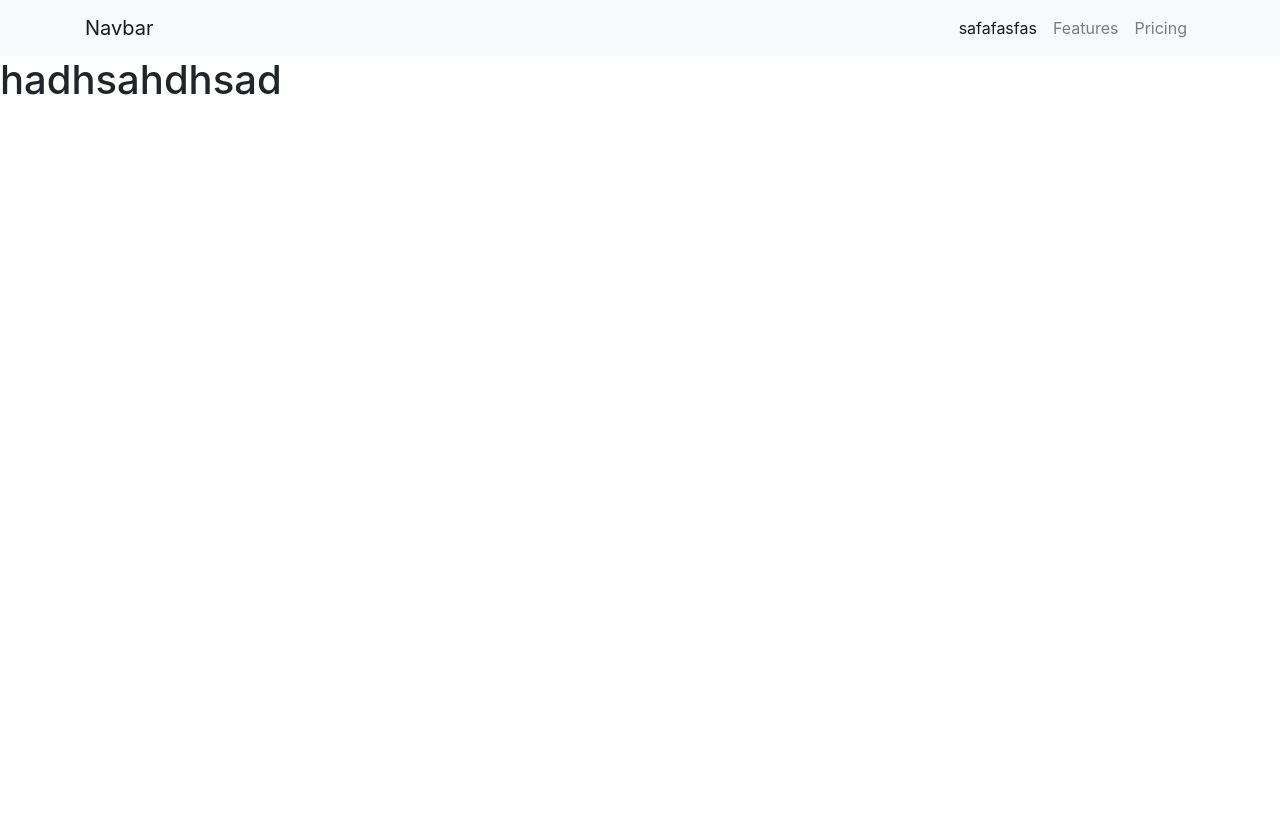
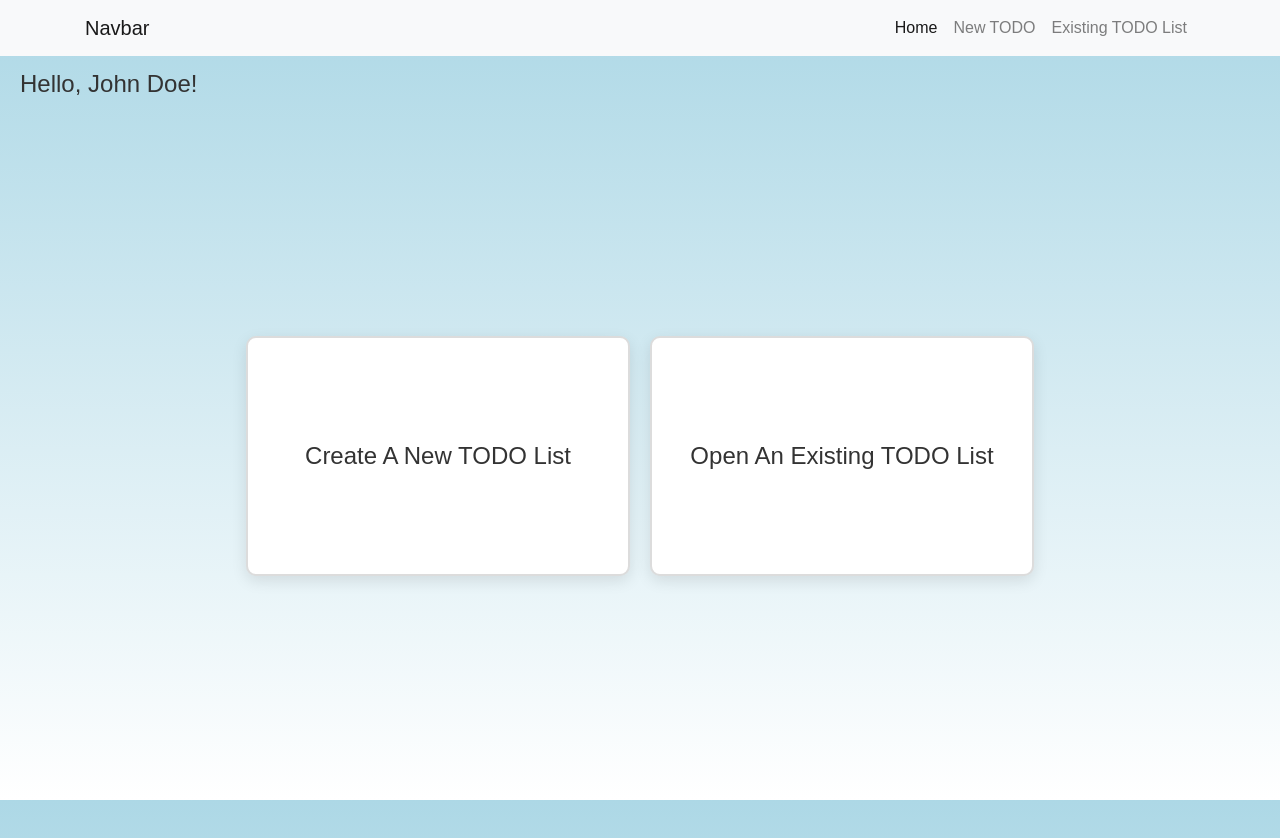
Before and after one commit to crxig-rxberts/sqaada, a React (Create React App) app in the folder client/: page /home in a window 1280 px wide. Shown: the top 838 px of the page. Before the commit the page ends 800 px from the top, so only its background shows below. Built offline with nearby package versions, Linux system fonts and the light colour scheme.

Commit message:
Creating the home page and addng some basic CSS

```diff
--- a/client/src/App.js
+++ b/client/src/App.js
@@ -13,7 +13,10 @@ export class App extends Component {
             <Route
               key={route.path}
               path={route.path}
-              component={route.component}
+              exact={route.exact}
+              render={(props) => (
+                <route.component {...props} userName={route.userName} />
+              )}
             />
           ))}
         </div>
--- a/client/src/Components/Home.js
+++ b/client/src/Components/Home.js
@@ -1,9 +1,18 @@
-import React from 'react'
-
-export default function Home() {
+import React from 'react';
+import '../StyleComponents/Home.css';
+import { Link } from 'react-router-dom';
+export default function Home({ userName }) {
     return (
-        <div>
-            <h1 className="">hadhsahdhsad</h1>
-        </div>
+        <div className="home-page-container">
+        <h1 className="welcome-message">Hello, {userName}!</h1>
+        <div className="button-container">
+        <Link to="/newTODO" className="button">
+          Create A New TODO List
+        </Link>
+        <Link to="/openExistingTODO" className="button">
+          Open An Existing TODO List
+        </Link>
+      </div>
+      </div>
     )
 }
--- a/client/src/Components/Navbar.js
+++ b/client/src/Components/Navbar.js
@@ -13,13 +13,13 @@ export default function Navbar() {
 							<div className="collapse navbar-collapse" id="navbarNav">
 								<ul className="ml-auto navbar-nav">
 									<li className="nav-item active">
-										<Link to="/home" className="nav-link">safafasfas</Link>
+										<Link to="/home" className="nav-link">Home</Link>
 									</li>
 									<li className="nav-item">
-										<Link to="/" className="nav-link" >Features</Link>
+										<Link to="/newTODO" className="nav-link" >New TODO</Link>
 									</li>
 									<li className="nav-item">
-										<Link to="/" className="nav-link" >Pricing</Link>
+										<Link to="/existingTODOList" className="nav-link" >Existing TODO List</Link>
 									</li>
 								</ul>
 							</div>
--- /dev/null
+++ b/client/src/StyleComponents/Home.css
@@ -0,0 +1,60 @@
+body, html {
+  margin: 0;
+  padding: 0;
+  height: 100%;
+  font-family: Arial, sans-serif;
+  background: linear-gradient(to bottom, #add8e6, #ffffff);
+}
+
+#root {
+  height: 100%;
+}
+
+.home-page-container {
+  display: flex;
+  flex-direction: column;
+  justify-content: center;
+  align-items: center;
+  min-height: 100vh;
+  color: #333;
+  text-align: center;
+}
+
+.welcome-message {
+  position: absolute;
+  top: 70px;
+  left: 20px;
+  font-size: 1.5rem;
+}
+
+.button-container {
+  display: flex;
+  justify-content: center;
+  align-items: center;
+  width: 100%;
+  gap: 20px;
+}
+
+.button {
+  background-color: #fff;
+  border: 2px solid #dcdcdc;
+  border-radius: 10px;
+  width: 30vw;
+  height: 30vh;
+  font-size: 1.5rem;
+  display: flex;
+  align-items: center;
+  justify-content: center;
+  text-align: center;
+  color: #333;
+  cursor: pointer;
+  transition: all 0.3s ease;
+  box-shadow: 0 5px 15px rgba(0, 0, 0, 0.1);
+  position: relative;
+}
+
+.button:hover {
+  border-color: #d8bfd8;
+  transform: translateY(-3px);
+  box-shadow: 10px 10px 20px rgba(0, 0, 0, 0.2);
+}
--- a/client/src/routes/routes.js
+++ b/client/src/routes/routes.js
@@ -1,10 +1,16 @@
+import React from 'react';
+import { BrowserRouter as Router, Route, Switch } from 'react-router-dom';
 import Home from '../Components/Home'
+
+const userName = "Craig";
 const routes = [
     {
       path: '/home',
-      component: Home
+      component: Home,
+      userName: "John Doe"
     },
 
   ]
 
+
  export default routes;
--- a/package.json
+++ b/package.json
@@ -17,5 +17,8 @@
     "express": "^4.17.1",
     "morgan": "^1.9.1",
     "nedb": "^1.8.0"
+  },
+  "devDependencies": {
+    "react-script": "^2.0.5"
   }
 }
```
Also changed, not shown: 2 other files (tests, documents, lock files or other folders).
